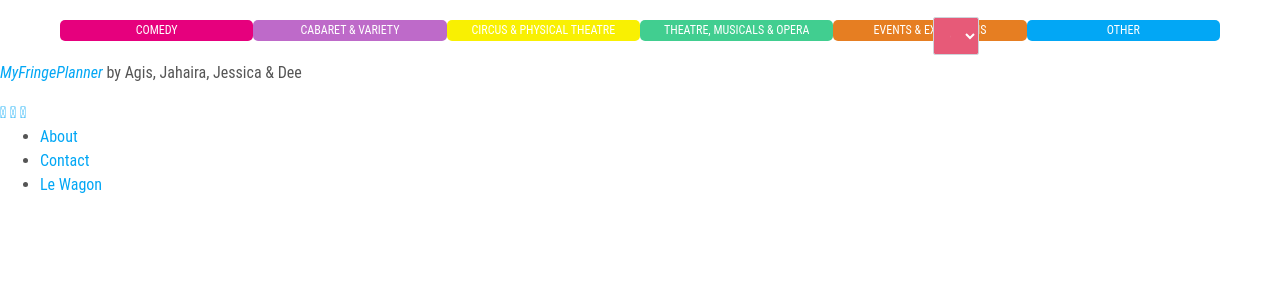
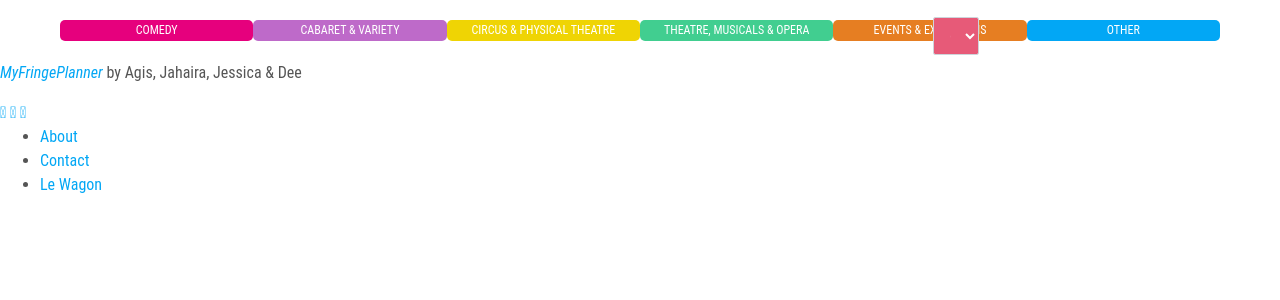
Before and after one commit to deelye/myfringeplanner, a Rails app: page /shows in a window 1280 px wide. Shown: the part 167-467 px from the top of the page. Run offline with Rails 7, Linux system fonts and the light colour scheme; data that the repository does not hold is empty; style sheets or scripts are compiled from the project's sources; parts of the project's set-up code (start-up, migrations or seed data) failed here and were passed over; some libraries are stand-ins or nearby versions.

Commit message:
changed yellow color

```diff
--- a/app/assets/stylesheets/config/_colors.scss
+++ b/app/assets/stylesheets/config/_colors.scss
@@ -7,7 +7,7 @@ $light-gray: #F4F4F4;
 
 // Colors for categories
 $blue-event: rgb(2, 167, 245);
-$yellow: rgb(249, 240, 2);
+$yellow: rgb(239, 212, 4);
 $orange: rgb(230, 126, 34);
 $hot-pink: rgb(230, 0, 125);
 $green: rgb(65, 206, 144);
@@ -15,7 +15,7 @@ $purple: rgb(190, 106, 201);
 
 // Colors for categories' shaddows
 $blue-event-shaddow: rgba(2, 167, 245, 0.4);
-$yellow-shaddow: rgba(249, 240, 2, 0.4);
+$yellow-shaddow: rgba(239, 212, 4, 0.4);
 $orange-shaddow: rgba(230, 126, 34, 0.4);
 $hot-pink-shaddow: rgba(230, 0, 125, 0.4);
 $green-shaddow: rgba(65, 206, 144, 0.4);
```
